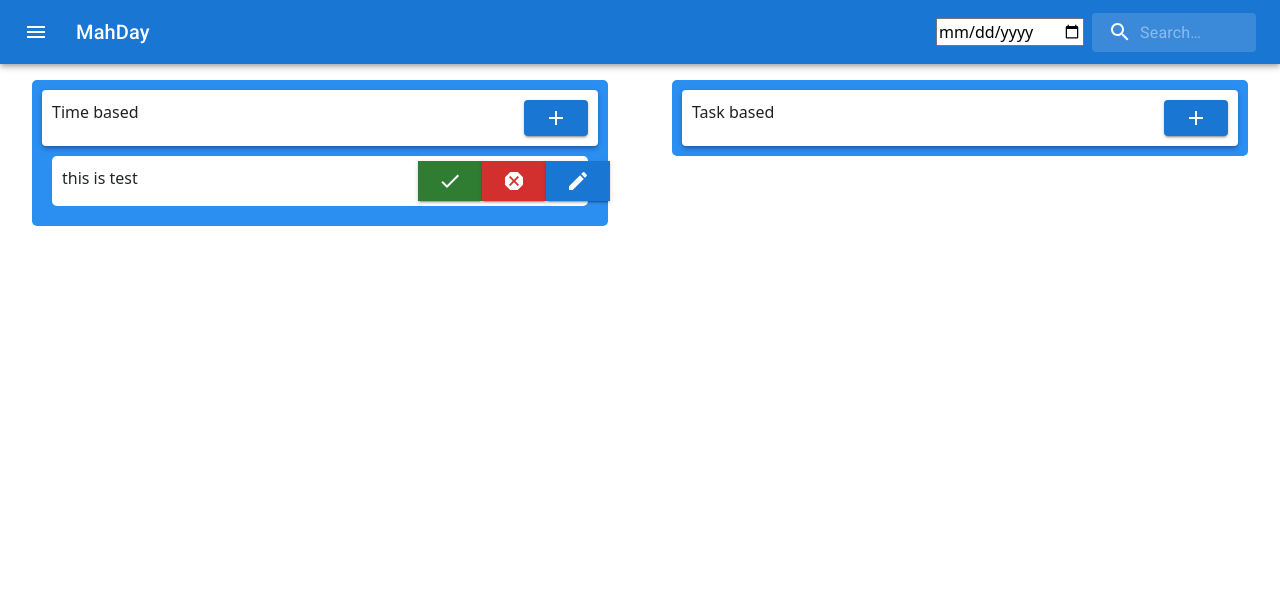
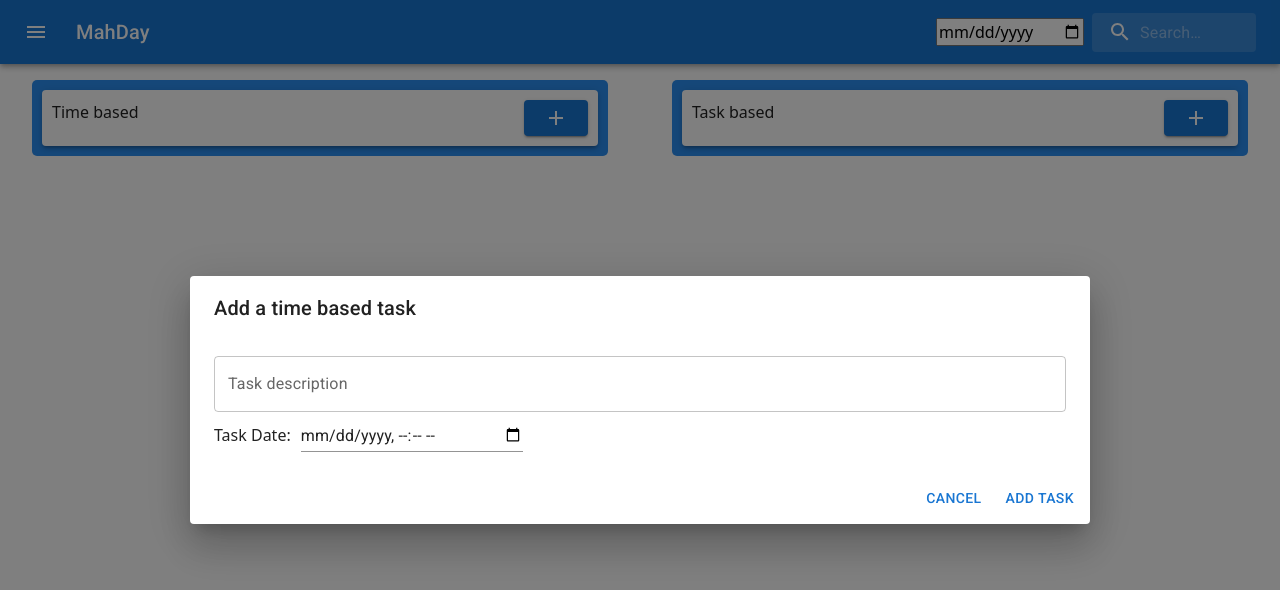
Before and after one commit to Bharshav/mahday, a React (Create React App) app: page / in a window 1280 px wide. Both pictures are taken after a click on the button 556 px from the left and 118 px from the top of the page. Shown: the top 590 px of the page. Built offline with nearby package versions, Linux system fonts and the light colour scheme.

Commit message:
Added jump to date view

```diff
--- a/src/components/AppHeader/AppHeader.js
+++ b/src/components/AppHeader/AppHeader.js
@@ -57,6 +57,7 @@ export default function AppHeader() {
   const [startDate, setStartDate] = React.useState(new Date())
   const dispatch = useDispatch()
   const { currentViewDate } = useSelector((state) => state.calendar)
+  console.log(currentViewDate)
   return (
     <div style={{ height: '10vh' }}>
       <Box sx={{ flexGrow: 1 }}>
--- /dev/null
+++ b/src/components/NewTaskPopUp/NewTaskPopUp.js
@@ -0,0 +1,77 @@
+import * as React from 'react'
+import Button from '@mui/material/Button'
+import TextField from '@mui/material/TextField'
+import Input from '@mui/material/Input'
+import Dialog from '@mui/material/Dialog'
+import DialogActions from '@mui/material/DialogActions'
+import DialogContent from '@mui/material/DialogContent'
+import DialogContentText from '@mui/material/DialogContentText'
+import DialogTitle from '@mui/material/DialogTitle'
+import { useDispatch } from 'react-redux'
+import AddIcon from '@mui/icons-material/Add'
+import { addTask } from '../../features/tasks/taskSlice'
+
+export default function NewTaskPopUp(props) {
+  const [open, setOpen] = React.useState(false)
+  const [description, setDescription] = React.useState('')
+  const [date, setDate] = React.useState(new Date())
+  const dispatch = useDispatch()
+  const handleClickOpen = () => {
+    setOpen(true)
+  }
+
+  const handleClose = (data) => {
+    setOpen(false);
+    if(data.isTaskAdded){
+
+     dispatch(
+       addTask({
+         description: data.description,
+         completed: false,
+         type: props.taskType == 'time based'?'timebased':'taskbased',
+         typeprops: {
+           title: 'this is test',
+         },
+         taskDate: date, //This can be bought from popup later
+       })
+     )
+    }
+
+  }
+
+  return (
+    <div>
+      <Button
+        variant='contained'
+        className='addaction'
+        onClick={handleClickOpen}
+      >
+        <AddIcon />
+      </Button>
+
+      <Dialog maxWidth='md' fullWidth='true' open={open} onClose={handleClose}>
+        <DialogTitle>Add a {props.taskType} task</DialogTitle>
+        <DialogContent>
+          <TextField
+            id='outlined-multiline-flexible fullWidth'
+            label='Task description'
+            fullWidth={true}
+            margin='normal'
+            multiline
+            maxRows={4}
+            value={description}
+            onChange={(event)=>{setDescription(event.target.value)}}
+          />
+          <div className="taskdate">
+           Task Date:
+          <Input style={{marginLeft:'10px'}} onChange={(e)=>setDate(e.target.value)} placeholder="Enter task date" type={props.taskType=='time based'?'datetime-local':'date'} />
+          </div>
+        </DialogContent>
+        <DialogActions>
+          <Button onClick={()=>handleClose({isTaskAdded:false})}>Cancel</Button>
+          <Button onClick={()=>handleClose({isTaskAdded:true,description,date})}>Add Task</Button>
+        </DialogActions>
+      </Dialog>
+    </div>
+  )
+}
--- a/src/components/TaskToDo/TaskToDo.js
+++ b/src/components/TaskToDo/TaskToDo.js
@@ -6,37 +6,24 @@ import Button from '@mui/material/Button'
 import TaskRow from '../TaskRow/TaskRow'
 import { useSelector, useDispatch } from 'react-redux'
 import { addTask } from '../../features/tasks/taskSlice'
-
+import NewTaskPopUp from '../NewTaskPopUp/NewTaskPopUp'
+import { datesAreOnSameDay } from '../TimeToDo/TimeToDo'
 function TaskToDo() {
+  const { currentViewDate } = useSelector((state) => state.calendar)
   const tasks = useSelector((state) =>
-    state.tasks.tasks.filter((task) => task.type === 'taskbased')
+    state.tasks.tasks.filter(
+      (task) =>
+        task.type === 'taskbased' &&
+        datesAreOnSameDay(task.taskDate, currentViewDate)
+    )
   )
-  const dispatch = useDispatch()
   return (
     <div>
       <div className='header'>
         <Paper className='todoheader' elevation={3}>
           <div>Task based</div>
           {/* <TaskRow /> */}
-          <Button
-            variant='contained'
-            className='addaction'
-            onClick={() => {
-              dispatch(
-                addTask({
-                  description: 'this is test',
-                  completed: false,
-                  type: 'taskbased',
-                  typeprops: {
-                    title: 'this is test',
-                  },
-                  taskDate: new Date(), //This can be bought from popup later
-                })
-              )
-            }}
-          >
-            <AddIcon />
-          </Button>
+          <NewTaskPopUp taskType='task based' />
         </Paper>
       </div>
       {tasks.map((task) => (
--- a/src/components/TimeToDo/TimeToDo.js
+++ b/src/components/TimeToDo/TimeToDo.js
@@ -7,6 +7,7 @@ import Button from '@mui/material/Button'
 import { useSelector, useDispatch } from 'react-redux'
 import { addTask } from '../../features/tasks/taskSlice'
 import TaskRow from '../TaskRow/TaskRow'
+import NewTaskPopUp from '../NewTaskPopUp/NewTaskPopUp'
 
 export const datesAreOnSameDay = (first, second) =>{
 first = new Date(first)
@@ -21,32 +22,13 @@ function TimeToDo() {
   const tasks = useSelector((state) =>
     state.tasks.tasks.filter((task) => task.type === 'timebased' && datesAreOnSameDay(task.taskDate, currentViewDate))
   )
-  const dispatch = useDispatch()
   return (
     <div>
       <div className='header'>
         <Paper className='todoheader' elevation={3}>
           <div>Time based</div>
           {/* <TaskRow /> */}
-          <Button
-            variant='contained'
-            className='addaction'
-            onClick={() => {
-              dispatch(
-                addTask({
-                  description: 'this is test',
-                  completed: false,
-                  type: 'timebased',
-                  typeprops: {
-                    title: 'this is test',
-                  },
-                  taskDate: new Date(), //This can be bought from popup later
-                })
-              )
-            }}
-          >
-            <AddIcon />
-          </Button>
+          <NewTaskPopUp taskType='time based'/>
         </Paper>
       </div>
       {tasks.map((task) => (
```
Also changed, not shown: src/components/NewTaskPopUp/NewTaskPopUp.css (added).
